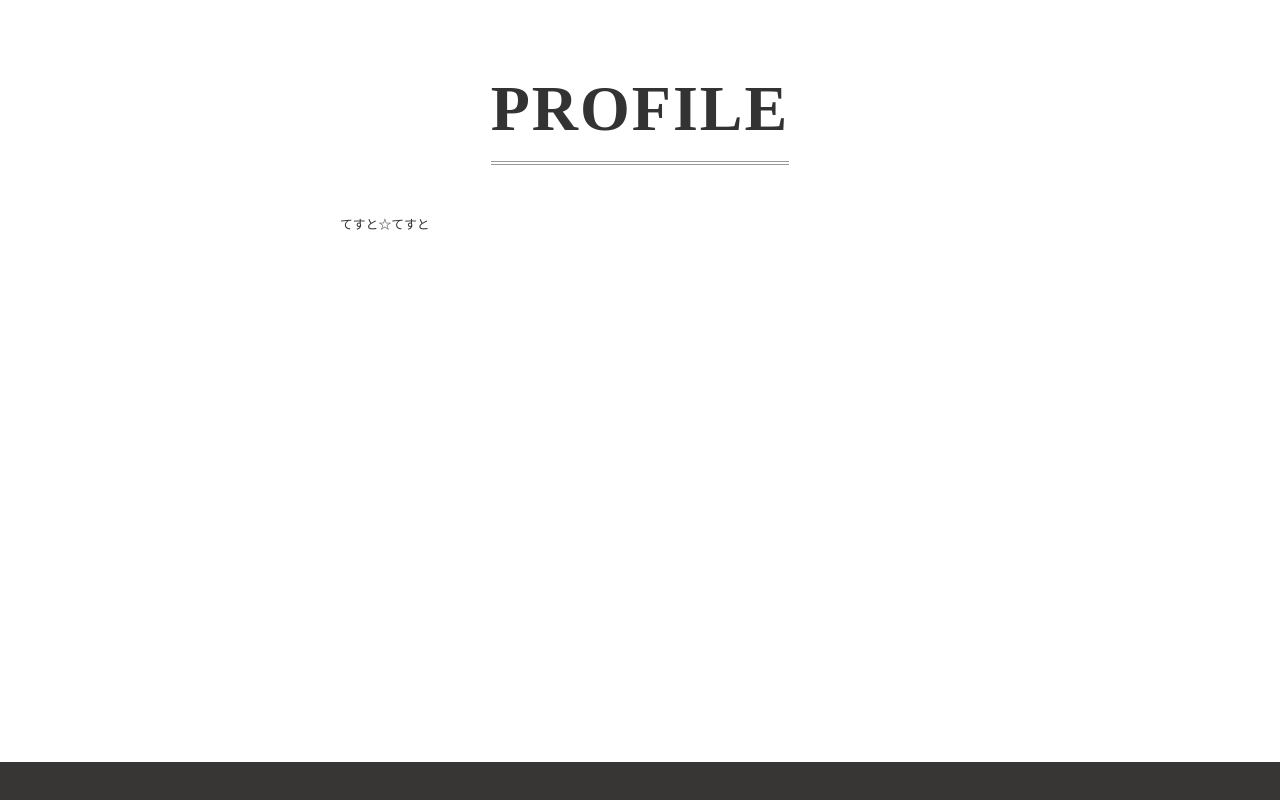
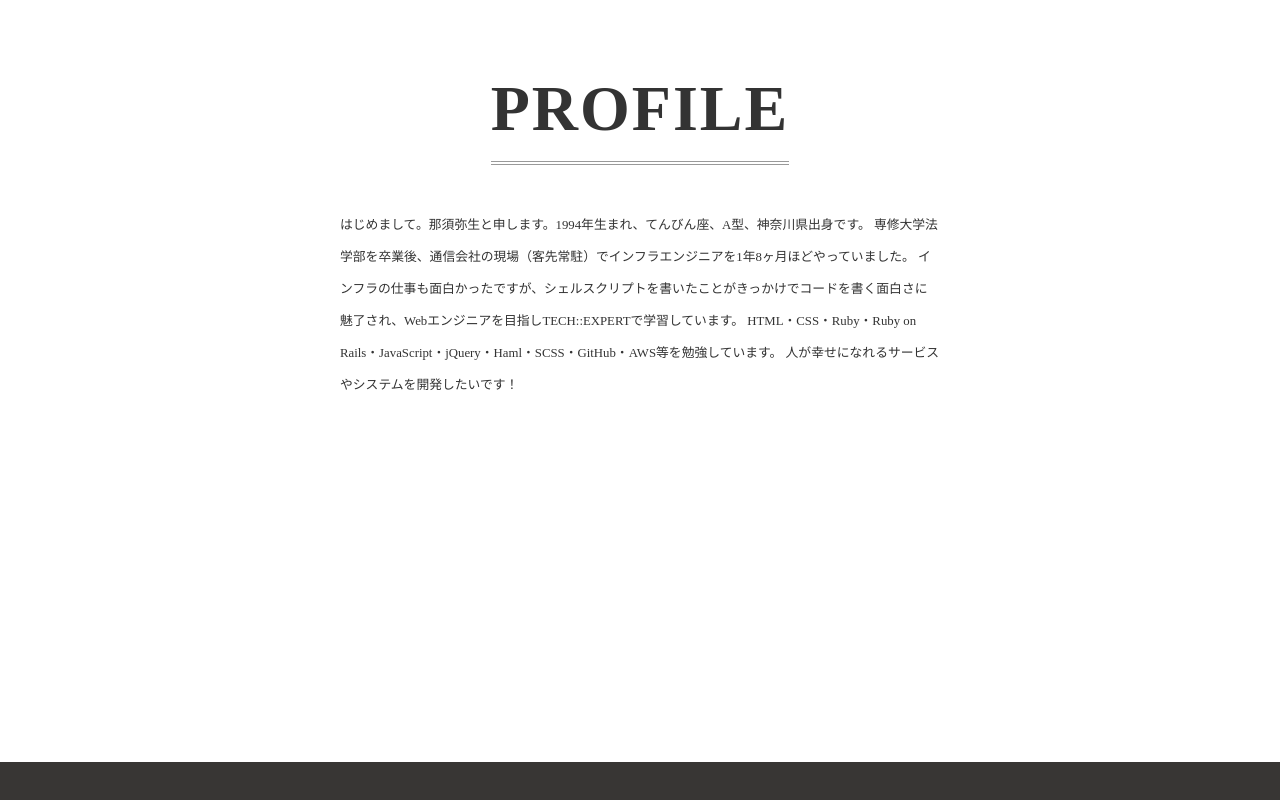
Before and after one commit to NasuYayoi/NasuYayoi.github.io, a plain HTML site: page index.html in a window 1280 px wide. Shown: the part 838-1638 px from the top of the page. Drawn offline with Linux system fonts and the light colour scheme.

Commit message:
fix: プロフィール文を変更

```diff
--- a/index.html
+++ b/index.html
@@ -20,7 +20,11 @@
   <section class="profile" id="profile">
     <h2 class="heading">PROFILE</h2>
     <p class="profile-text">
-      てすと☆てすと
+      はじめまして。那須弥生と申します。1994年生まれ、てんびん座、A型、神奈川県出身です。
+      専修大学法学部を卒業後、通信会社の現場（客先常駐）でインフラエンジニアを1年8ヶ月ほどやっていました。
+      インフラの仕事も面白かったですが、シェルスクリプトを書いたことがきっかけでコードを書く面白さに魅了され、Webエンジニアを目指しTECH::EXPERTで学習しています。
+      HTML・CSS・Ruby・Ruby on Rails・JavaScript・jQuery・Haml・SCSS・GitHub・AWS等を勉強しています。
+      人が幸せになれるサービスやシステムを開発したいです！
     </p>
   </section>
 
--- a/style.css
+++ b/style.css
@@ -73,6 +73,7 @@ body {
   margin: 30px auto;
   line-height: 2.5;
   text-align: left;
+  /*white-space: pre-wrap;*/
 }
 
 .works {
```
